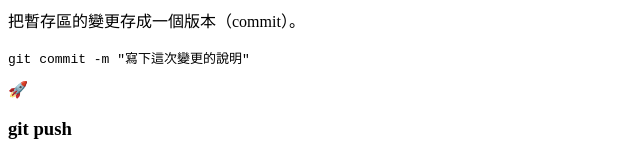
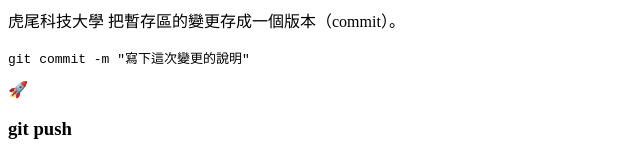
Before and after one commit to ellen921110-blip/41241417, a plain HTML site: page index.html in a window 1280 px wide. Shown: the top 160 px of the page, without its empty margins (0-640 px from the left). Drawn offline with Linux system fonts and the light colour scheme.

Commit message:
修改增加標題
新增校名

```diff
--- a/index.html
+++ b/index.html
@@ -1,5 +1,5 @@
 <!-- index.html -->
-<p>把暫存區的變更存成一個版本（commit）。</p>
+<p>虎尾科技大學 把暫存區的變更存成一個版本（commit）。</p>
 <pre><code class="code">git commit -m "寫下這次變更的說明"</code></pre>
 </article>
 
```
